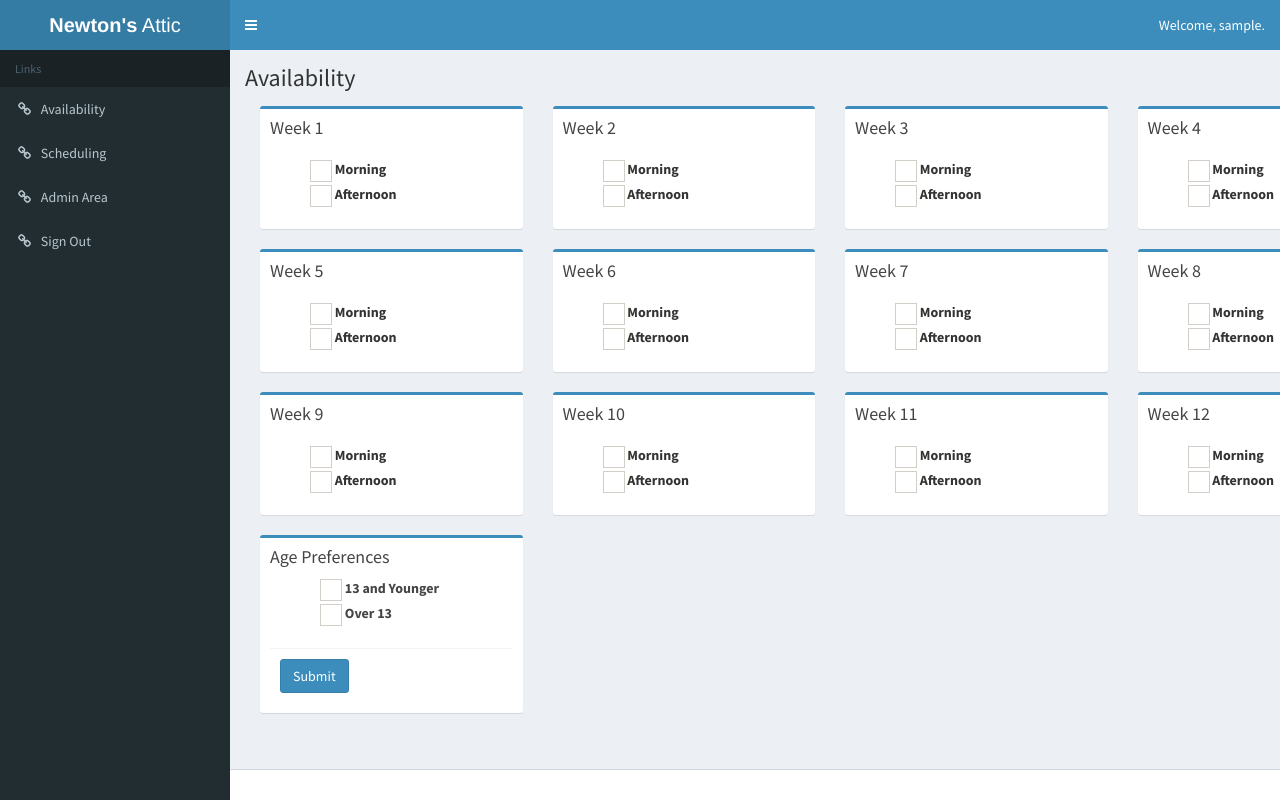
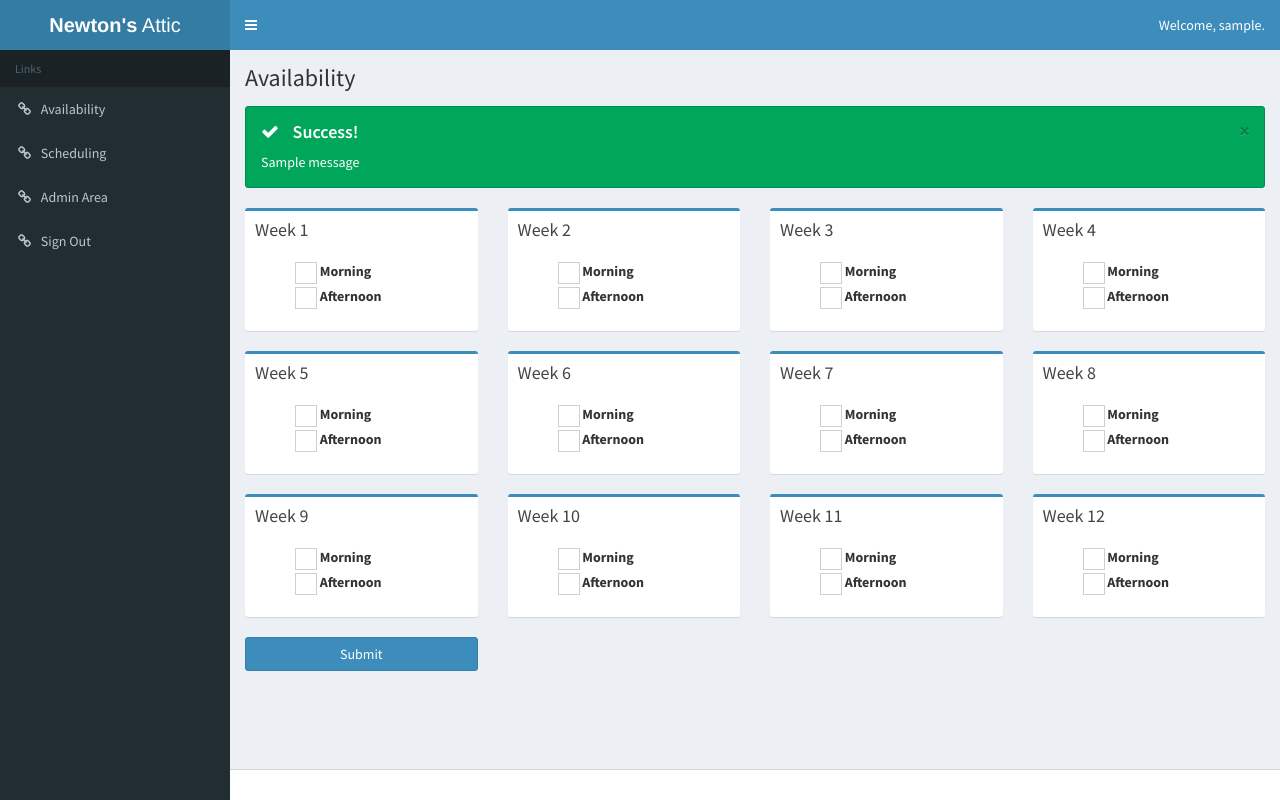
Before and after one commit to cs499group19/newtonsattic, a Django app: page /availability/ in a window 1280 px wide. Run offline with Django 3.2, Linux system fonts and the light colour scheme; a user stored in the database is signed in; tables that the repository leaves empty hold one stand-in row (values such as "Sample post"); one stand-in notice (Sample message) is shown; some libraries are stand-ins or nearby versions.

Commit message:
Setup availability views. NOTE: THEY DO NOT WORK YET.

```diff
--- a/scheduling/templates/scheduling/availability.html
+++ b/scheduling/templates/scheduling/availability.html
@@ -17,8 +17,7 @@
 {% endblock %}
 
 {% block content %}
-  <div class="container">
-    <form>
+  <form role="form" action="{% url 'availability' %}" method="post">
     {% csrf_token %}
 
     <div class="row">
@@ -31,11 +30,11 @@
             <div class="box-body">
               <ul style="list-style-type: none">
                 <li>
-                    <input id="week_{{ week }}_morning" type="checkbox">
+                  <input id="week_{{ week }}_morning" name="{{ week }}m" type="checkbox" {% if week|add:'m' in checked%}checked{% endif %}>
                   <label for="week_{{ week }}_morning">Morning</label>
                 </li>
                 <li>
-                    <input id="week_{{ week }}_morning" type="checkbox">
+                  <input id="week_{{ week }}_afternoon" name="{{ week }}a" type="checkbox">
                   <label for="week_{{ week }}_afternoon">Afternoon</label>
                 </li>
               </ul>
@@ -45,36 +44,10 @@
       {% endfor %}
 
       <div class="col-md-3">
-          <div class="box box-primary">
-            <div class="box-header">
-              <div class="box-title">
-                Age Preferences
-              </div>
-              <div class="box-body">
-                <ul style="list-style-type: none">
-{#                  <li>#}
-{#                    <input id="week_{{ week }}_no_preference" type="checkbox">#}
-{#                    <label for="week_{{ week }}_no_preference">No Preference</label>#}
-{#                  </li>#}
-                  <li>
-                    <input id="week_{{ week }}_13_and_under" type="checkbox">
-                    <label for="week_{{ week }}_13_and_under">13 and Younger</label>
-                  </li>
-                  <li>
-                    <input id="week_{{ week }}_over_13" type="checkbox">
-                    <label for="week_{{ week }}_over_13">Over 13</label>
-                  </li>
-                </ul>
-              </div>
-              <div class="box-footer">
-                <button type="submit" class="btn btn-primary">Submit</button>
-              </div>
-            </div>
-          </div>
+        <button type="submit" class="btn btn-block btn-primary">Submit</button>
       </div>
     </div>
   </form>
-  </div>
 {% endblock %}
 
 {% block footer %}
--- a/scheduling/views.py
+++ b/scheduling/views.py
@@ -29,7 +29,9 @@ def create_new_schedule(request):
     schedule = models.Schedule(name=name)
     schedule.save()
 
-    return HttpResponseRedirect(reverse('load_schedule', args=(schedule.id,)))
+    messages.success(request, 'Schedule "{}" has been created!'.format(name))
+
+    return HttpResponseRedirect(reverse('edit_schedule', args=(schedule.id,)))
 
 
 @login_required(login_url='/login/')
@@ -67,4 +69,8 @@ def edit_schedule(request, schedule_id):
 
 @login_required(login_url='/login/')
 def instructor_availability(request):
+    if request.POST:
+        messages.success(request, 'Your schedule availability has been updated!')
+        times = filter(lambda t: t[0].isdigit() and t[-1] in 'ma', request.POST.keys())
+
     return render(request, 'scheduling/availability.html', {'weeks': range(1, 13)})
--- a/templates/base/layout.html
+++ b/templates/base/layout.html
@@ -63,7 +63,7 @@ desired effect
   <header class="main-header">
 
     <!-- Logo -->
-    <a href="index2.html" class="logo">
+    <a href="{% url 'index' %}" class="logo">
       <!-- mini logo for sidebar mini 50x50 pixels -->
       <span class="logo-mini"><b>N</b>A</span>
       <!-- logo for regular state and mobile devices -->
@@ -149,6 +149,28 @@ desired effect
     <section class="content">
 
       <!-- Your Page Content Here -->
+      {% if messages %}
+        <div class="row">
+          <div class="col-md-12">
+            {% for message in messages %}
+              <div class="alert alert-{{ message.tags }} alert-dismissible">
+                <button type="button" class="close" data-dismiss="alert" aria-hidden="true">×</button>
+                {% if message.tags == 'danger' %}
+                  <h4><i class="icon fa fa-ban"></i> There was a problem with your request...</h4>
+                {% elif message.tags == 'info' %}
+                  <h4><i class="icon fa fa-info"></i> Information</h4>
+                {% elif message.tags == 'warning' %}
+                  <h4><i class="icon fa fa-warning"></i> Warning!</h4>
+                {% elif message.tags == 'success' %}
+                  <h4><i class="icon fa fa-check"></i> Success!</h4>
+                {% endif %}
+
+                <p>{{ message }}</p>
+              </div>
+            {% endfor %}
+          </div>
+        </div>
+      {% endif %}
       {% block content %}
       {% endblock %}
 
```
Also changed, not shown: scheduling/templates/scheduling/index.html (+0 -12 lines). Lines whose indentation alone changed are shown as unchanged.
